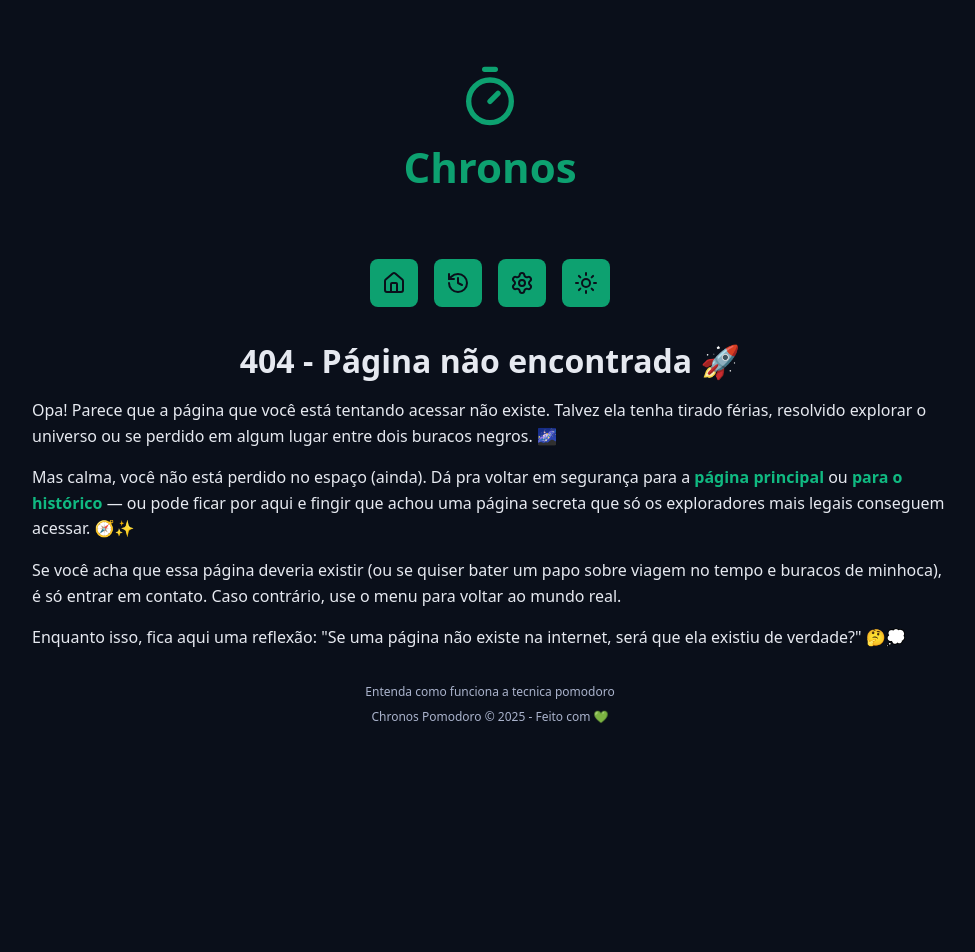
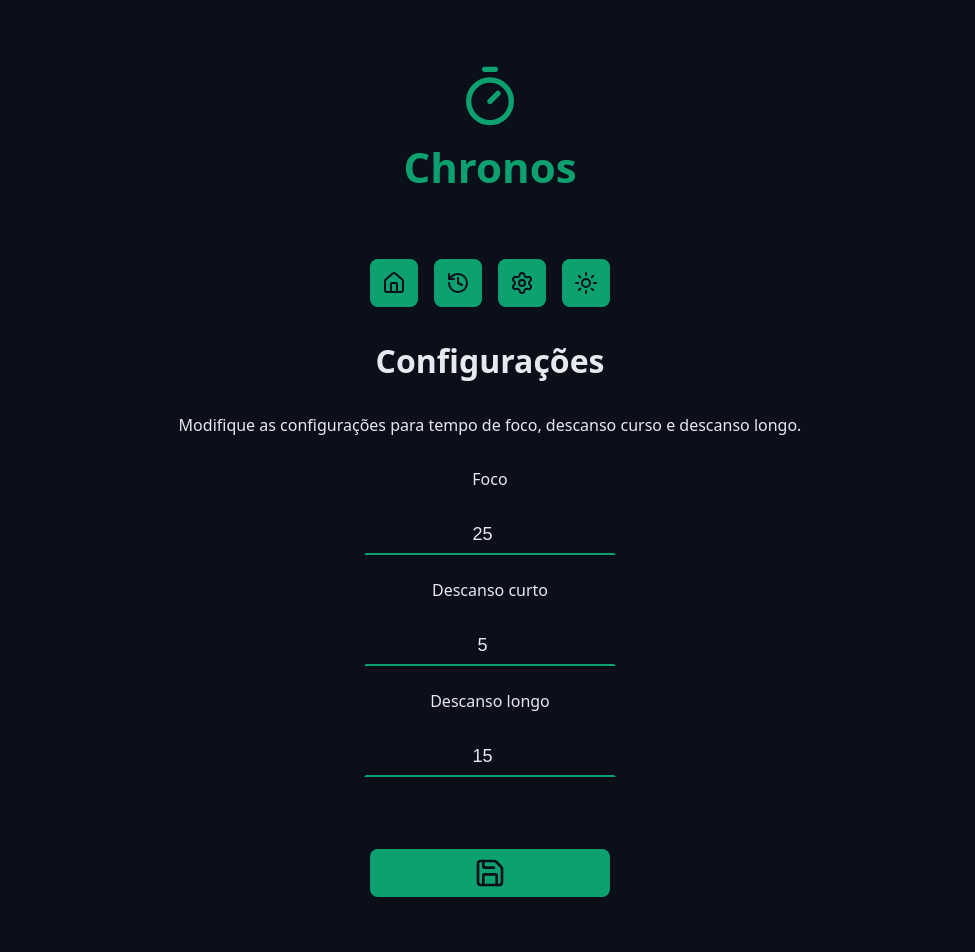
Before and after one commit to joao9918/chronos-pomodoro, a React (Vite) app: page /settings in a window 1280 px wide. Shown: the top 952 px of the page, without its empty margins (150-1125 px from the left). Before the commit the page ends 800 px from the top, so only its background shows below. Built offline with nearby package versions, Linux system fonts and the light colour scheme.

Commit message:
chore: Finishin the project

```diff
--- a/src/contexts/TaskContext/taskAction.ts
+++ b/src/contexts/TaskContext/taskAction.ts
@@ -1,4 +1,5 @@
 import type { TaskModel } from "../../models/TaskModel";
+import type { TaskStateModel } from "../../models/TaskStateModel";
 
 export const TaskActionTypes = {
   START_TASK: "START_TASK",
@@ -6,6 +7,7 @@
   RESET_STATE: "RESET_STATE",
   COUNT_DOWN: "COUNT_DOWN",
   COMPLETE_TASK: "COMPLETE_TASK",
+  CHANGE_SETTINGS: "CHANGE_SETTINGS",
 } as const;
 
 export type TaskActionTypeValues =
@@ -19,4 +21,8 @@
       type: typeof TaskActionTypes.COUNT_DOWN;
       payload: { secondsRemaining: number };
     }
-  | { type: typeof TaskActionTypes.COMPLETE_TASK };
+  | { type: typeof TaskActionTypes.COMPLETE_TASK }
+  | {
+      type: typeof TaskActionTypes.CHANGE_SETTINGS;
+      payload: TaskStateModel["config"];
+    };
--- a/src/contexts/TaskContext/taskReducer.ts
+++ b/src/contexts/TaskContext/taskReducer.ts
@@ -63,6 +63,9 @@
         }),
       };
     }
+    case TaskActionTypes.CHANGE_SETTINGS: {
+      return { ...state, config: { ...action.payload } };
+    }
   }
   return state;
 }
--- a/src/pages/AboutPomodoro/index.tsx
+++ b/src/pages/AboutPomodoro/index.tsx
@@ -1,3 +1,4 @@
+import { useEffect } from "react";
 import { Container } from "../../components/Container";
 import { GenericHtml } from "../../components/GenericHtml";
 import { Heading } from "../../components/Heading";
@@ -5,6 +6,10 @@
 import { MainTemplate } from "../../templates/MainTemplate";
 
 export function AboutPomodoro() {
+  useEffect(() => {
+    document.title = "A Técnica Pomodoro - Chronos Pomodoro";
+  }, []);
+
   return (
     <MainTemplate>
       <Container>
--- a/src/pages/History/index.tsx
+++ b/src/pages/History/index.tsx
@@ -37,6 +37,10 @@
       }),
     }));
   }, [state.tasks]);
+
+  useEffect(() => {
+    document.title = "Histórico - Chronos Pomodoro";
+  }, []);
 
   useEffect(() => {
     if (!confirmClearHistory) return;
--- a/src/pages/Home/index.tsx
+++ b/src/pages/Home/index.tsx
@@ -1,9 +1,14 @@
+import { useEffect } from "react";
 import { Container } from "../../components/Container";
 import { CountDown } from "../../components/CountDown";
 import { MainForm } from "../../components/MainForm";
 import { MainTemplate } from "../../templates/MainTemplate";
 
 export function Home() {
+  useEffect(() => {
+    document.title = "Chronos Pomodoro";
+  }, []);
+
   return (
     <MainTemplate>
       <Container>
--- a/src/pages/NotFound/index.tsx
+++ b/src/pages/NotFound/index.tsx
@@ -1,9 +1,14 @@
+import { useEffect } from "react";
 import { Container } from "../../components/Container";
 import { GenericHtml } from "../../components/GenericHtml";
 import { Heading } from "../../components/Heading";
 import { MainTemplate } from "../../templates/MainTemplate";
 
 export function NotFound() {
+  useEffect(() => {
+    document.title = "Página não encontrada - Chronos Pomodoro";
+  }, []);
+
   return (
     <MainTemplate>
       <Container>
--- /dev/null
+++ b/src/pages/Settings/index.tsx
@@ -0,0 +1,119 @@
+import { SaveIcon } from "lucide-react";
+import { Container } from "../../components/Container";
+import { DefaultButton } from "../../components/DefaultButton";
+import { DefaultInput } from "../../components/DefaultInput";
+import { Heading } from "../../components/Heading";
+import { MainTemplate } from "../../templates/MainTemplate";
+import { useEffect, useRef } from "react";
+import { useTaskContext } from "../../contexts/TaskContext/useTaskContext";
+import { showMessage } from "../../adapters/showMessage";
+import { TaskActionTypes } from "../../contexts/TaskContext/taskAction";
+
+export function Settings() {
+  const { state, dispatch } = useTaskContext();
+  const workTimeInput = useRef<HTMLInputElement>(null);
+  const shortBreakTimeInput = useRef<HTMLInputElement>(null);
+  const longBreakTimeInput = useRef<HTMLInputElement>(null);
+
+  useEffect(() => {
+    document.title = "Configurações - Chronos Pomodoro";
+  }, []);
+
+  function handleSaveSettings(e: React.FormEvent<HTMLFormElement>) {
+    e.preventDefault();
+    showMessage.dismiss();
+
+    const formErrors = [];
+
+    const workTime = Number(workTimeInput.current?.value);
+    const shortBreakTime = Number(shortBreakTimeInput.current?.value);
+    const longBreakTime = Number(longBreakTimeInput.current?.value);
+
+    if (isNaN(workTime) || isNaN(shortBreakTime) || isNaN(longBreakTime)) {
+      formErrors.push("Digite apenas números para TODOS os campos");
+    }
+
+    if (workTime < 1 || workTime > 99) {
+      formErrors.push("Digite valores entre 1 e 99 para foco");
+    }
+
+    if (shortBreakTime < 1 || shortBreakTime > 30) {
+      formErrors.push("Digite valores entre 1 e 30 para descanso curto");
+    }
+
+    if (longBreakTime < 1 || longBreakTime > 60) {
+      formErrors.push("Digite valores entre 1 e 60 para descanso longo");
+    }
+
+    if (formErrors.length > 0) {
+      formErrors.forEach((error) => {
+        showMessage.error(error);
+      });
+      return;
+    }
+
+    dispatch({
+      type: TaskActionTypes.CHANGE_SETTINGS,
+      payload: {
+        workTime,
+        shortBreakTime,
+        longBreakTime,
+      },
+    });
+    showMessage.success("Configurações salvas");
+  }
+
+  return (
+    <MainTemplate>
+      <Container>
+        <Heading>Configurações</Heading>
+      </Container>
+
+      <Container>
+        <p style={{ textAlign: "center" }}>
+          Modifique as configurações para tempo de foco, descanso curso e
+          descanso longo.
+        </p>
+      </Container>
+
+      <Container>
+        <form onSubmit={handleSaveSettings} action="" className="form">
+          <div className="formRow">
+            <DefaultInput
+              id="workTime"
+              labelText="Foco"
+              ref={workTimeInput}
+              defaultValue={state.config.workTime}
+              type="number"
+            />
+          </div>
+          <div className="formRow">
+            <DefaultInput
+              id="shortBreakTime"
+              labelText="Descanso curto"
+              ref={shortBreakTimeInput}
+              defaultValue={state.config.shortBreakTime}
+              type="number"
+            />
+          </div>
+          <div className="formRow">
+            <DefaultInput
+              id="longBreakTime"
+              labelText="Descanso longo"
+              ref={longBreakTimeInput}
+              defaultValue={state.config.longBreakTime}
+              type="number"
+            />
+          </div>
+          <div className="formRow">
+            <DefaultButton
+              icon={<SaveIcon />}
+              aria-label="Salvar configurações"
+              title="Salvar configurações"
+            />
+          </div>
+        </form>
+      </Container>
+    </MainTemplate>
+  );
+}
--- a/src/routers/MainRouter/index.tsx
+++ b/src/routers/MainRouter/index.tsx
@@ -4,6 +4,7 @@
 import { History } from "../../pages/History";
 import { NotFound } from "../../pages/NotFound";
 import { useEffect } from "react";
+import { Settings } from "../../pages/Settings";
 
 function ScrollToTop() {
   const { pathname } = useLocation();
@@ -22,6 +23,7 @@
         <Route path="/" element={<Home />} />
         <Route path="/about-pomodoro/" element={<AboutPomodoro />} />
         <Route path="/history/" element={<History />} />
+        <Route path="/settings/" element={<Settings />} />
 
         <Route path="*" element={<NotFound />} />
       </Routes>
```
Also changed, not shown: src/styles/global.css (+12 -2 lines).
